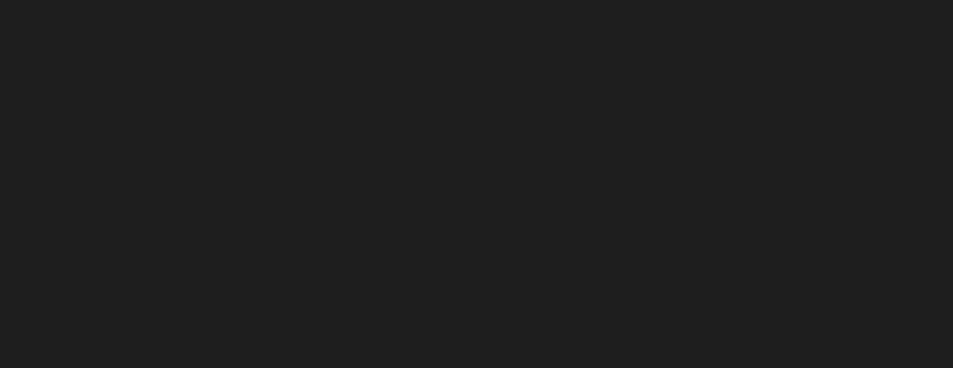
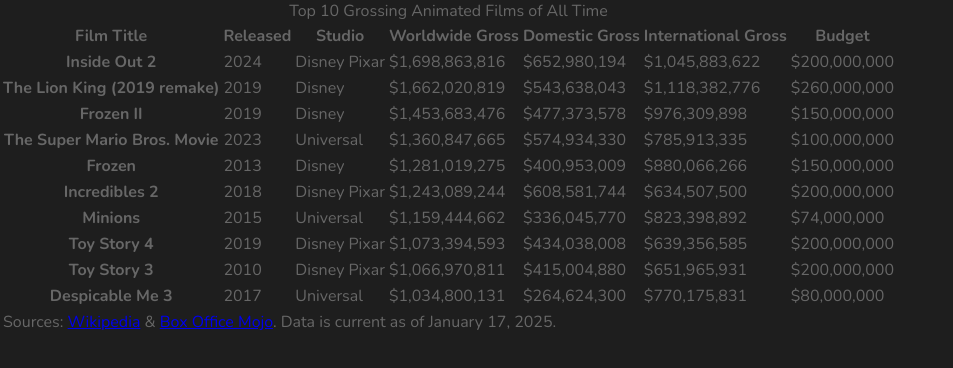
Before and after one commit to Agarwalvidu/orderprocess, a React (Create React App) app: page /inventory in a window 1280 px wide. Before the commit this address had no page. Shown: the top 368 px of the page, without its empty margins (0-953 px from the left). Built offline with nearby package versions, Linux system fonts and the light colour scheme.

Commit message:
Added Router

```diff
--- a/src/App.js
+++ b/src/App.js
@@ -1,11 +1,13 @@
 import React from "react";
 import { BrowserRouter, Routes, Route } from "react-router";
-import { Dashboard } from "./components/dashboard/dash";
+import { Dashboard } from "./components/Dashboard/dash";
+import {Inventory} from "./components/Inventory/inventory";
 function App() {
   return (
     <BrowserRouter>
     <Routes>
       <Route path="/" element={<Dashboard />} />
+      <Route path="/inventory" element={<Inventory />} />
     </Routes>
   </BrowserRouter>
   );
```
